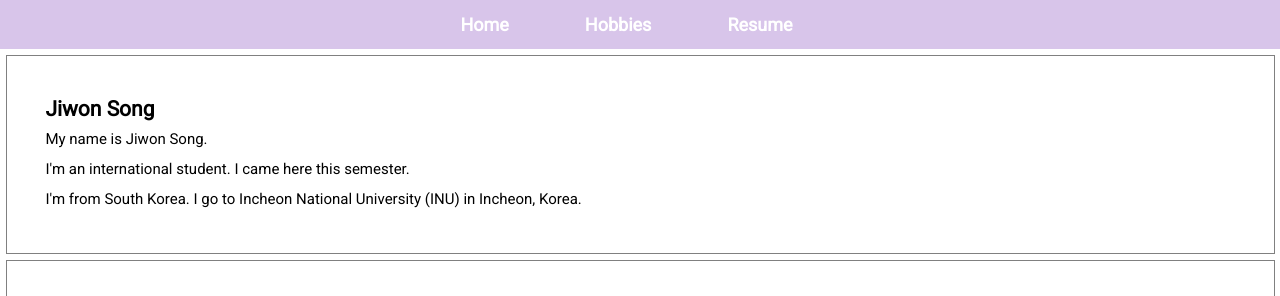
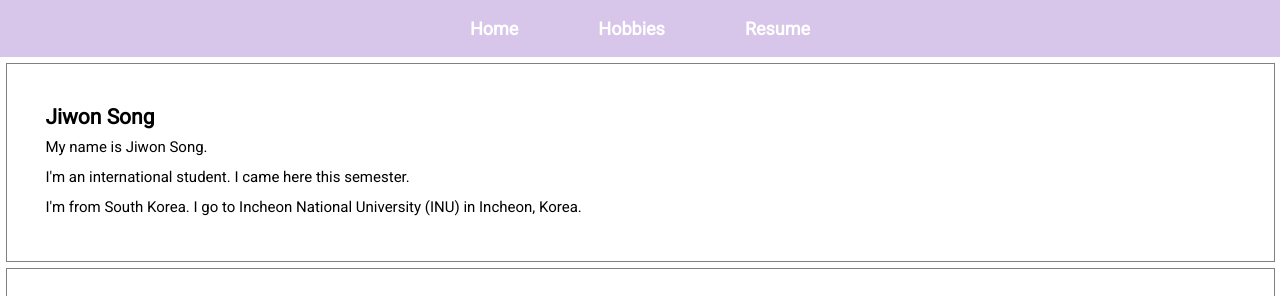
Before and after one commit to sjjjw/itmd361_project3, a plain HTML site: page index.html in a window 1280 px wide. Shown: the top 296 px of the page. Drawn offline with Linux system fonts and the light colour scheme; some packages are replaced by stand-ins of ours.

Commit message:
update menu

```diff
--- a/styles.css
+++ b/styles.css
@@ -1,24 +1,21 @@
 /* Project 3 */
 
-#menu {
-  overflow:hidden;
+#menu ul{
   background-color:#d8c5ea;
-  width:100%;
+  text-align:center;
   top:0px;
-  position:static;
+  padding:18px;
+  margin-left:0px;
+  margin-right:0px;
 }
-#menu ul{
- margin-left:33%;
- margin-right:33%;
+#menu ul li{
+  display:inline;
 }
 #menu ul li a{
   text-decoration:none;
-  text-align:center;
   font:bold 18px 'Roboto', sans-serif;
-  padding:14px 38px;
-  float: left;
+  padding:0px 38px;
   color:white;
-  display:block;
 }
 #menu a:hover{
   background-color: #c2b1d2;
```
